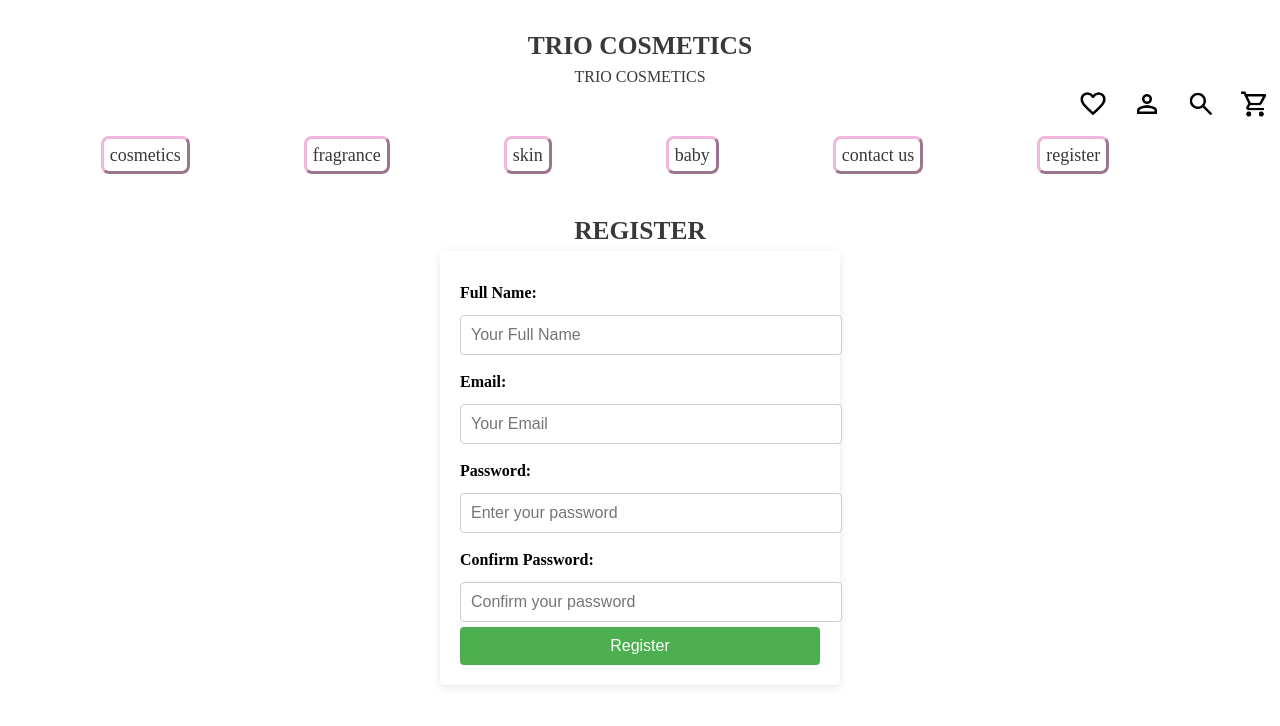
After one commit to dionagashi1/PROJEKTI-WEB, a PHP site: page /register.html in a window 1280 px wide. The commit adds this page. Shown: the top 726 px of the page. Run offline with PHP 8.4, Linux system fonts and the light colour scheme.

Commit message:
update contact ang register form

```diff
--- a/baby.html
+++ b/baby.html
@@ -25,6 +25,7 @@
             <li><a href="skin.html" id="pages" target="_blank" >skin</a></li>
             <li><a href="baby.html" id="pages" target="_blank">baby</a></li>
             <li><a href="contactus.html" id="pages" target="_blank">contact us</a></li>
+            <li><a href="register.html" id="pages" target="_blank">register</a></li>
 
             </ul>
         </nav>
--- a/cosmetics.html
+++ b/cosmetics.html
@@ -25,6 +25,7 @@
             <li><a href="skin.html" id="pages" target="_blank" >skin</a></li>
             <li><a href="baby.html" id="pages" target="_blank">baby</a></li>
             <li><a href="contactus.html" id="pages" target="_blank">contact us</a></li>
+            <li><a href="register.html" id="pages" target="_blank">register</a></li>
 
             </ul>
           </nav>
--- a/fragrance.html
+++ b/fragrance.html
@@ -25,6 +25,7 @@
         <li><a href="skin.html" id="pages" target="_blank" >skin</a></li>
         <li><a href="baby.html" id="pages" target="_blank">baby</a></li>
         <li><a href="contactus.html" id="pages" target="_blank">contact us</a></li>
+        <li><a href="register.html" id="pages" target="_blank">register</a></li>
 
         </ul>
       </nav>
--- /dev/null
+++ b/register.html
@@ -0,0 +1,84 @@
+<!DOCTYPE html>
+<html lang="en">
+<head>
+    <meta charset="UTF-8">
+    <meta name="viewport" content="width=device-width, initial-scale=1.0">
+    <title>Trio Cosmetics</title>
+    <link rel="stylesheet" href="style.css">
+    <script>
+
+document.getElementById('registerForm').addEventListener('submit', function(event) {
+    event.preventDefault();
+
+    let fullname = document.getElementById('fullname').value;
+    let email = document.getElementById('email').value;
+    let password = document.getElementById('password').value;
+    let confirmPassword = document.getElementById('confirmPassword').value;
+
+    if (fullname === "") {
+        alert("Please enter your full name.");
+        return;
+    }
+
+    if (email === "" || !validateEmail(email)) {
+        alert("Please enter a valid email address.");
+        return;
+    }
+
+    if (password === "" || password.length < 6) {
+        alert("Password must be at least 6 characters long.");
+        return;
+    }
+
+    if (password !== confirmPassword) {
+        alert("Password and Confirm Password do not match.");
+        return;
+    }
+
+    alert("Registration successful!");
+});
+
+    </script>
+
+</head>
+<body>
+   <header>
+    <h1>TRIO COSMETICS</h1>
+    <h2>TRIO COSMETICS</h2>
+    <div class="icons">
+        <img src="images/favorite.png" alt="favorite">
+        <img src="images/person.png" alt="account">
+        <img src="images/search.png" alt="search">
+        <img src="images/shopping.png" alt="cart">
+      </div>
+      <nav>
+        <ul>
+
+        <li><a href="cosmetics.html" id="pages" target="_blank">cosmetics</a></li>
+        <li><a href="fragrance.html" id="pages" target="_blank">fragrance</a></li>
+        <li><a href="skin.html" id="pages" target="_blank" >skin</a></li>
+        <li><a href="baby.html" id="pages" target="_blank">baby</a></li>
+        <li><a href="contactus.html" id="pages" target="_blank">contact us</a></li>
+        <li><a href="register.html" id="pages" target="_blank">register</a></li>
+
+        </ul>
+      </nav>
+   </header>
+   <h1>REGISTER</h1>
+   <div class="register-form">
+   <form id="registerForm">
+    <label for="fullname">Full Name:</label>
+    <input type="text" id="fullname" name="fullname" placeholder="Your Full Name">
+
+    <label for="email">Email:</label>
+    <input type="email" id="email" name="email" placeholder="Your Email">
+
+    <label for="password">Password:</label>
+    <input type="password" id="password" name="password" placeholder="Enter your password">
+
+    <label for="confirmPassword">Confirm Password:</label>
+    <input type="password" id="confirmPassword" name="confirmPassword" placeholder="Confirm your password">
+
+    <button type="submit">Register</button>
+</form>
+   </div>
--- a/skin.html
+++ b/skin.html
@@ -25,6 +25,7 @@
         <li><a href="skin.html" id="pages" target="_blank" >skin</a></li>
         <li><a href="baby.html" id="pages" target="_blank">baby</a></li>
         <li><a href="contactus.html" id="pages" target="_blank">contact us</a></li>
+        <li><a href="register.html" id="pages" target="_blank">register</a></li>
 
         </ul>
       </nav>
--- a/style.css
+++ b/style.css
@@ -215,15 +215,16 @@ h1, h2,nav, .icons{
   color: #f3f1f2;
   border-color: #e38dc3;
   padding: 5px;
+   }
 
- }
- button{
+   button{
   border-width: 8px;
   border-radius: 8px;
   color: #e38dc3;
   border-style: double;
   border-color: #f3f1f2;
  }
+
  footer{
   height: 100%;
   width: 100%;
@@ -505,3 +506,125 @@ color: #f881c6;
   width: 100%;
   border-radius: 15px;
 }
+
+/*contactus*/
+ .contact-form {
+ background: #fff;
+ padding: 20px;
+ box-shadow: 0 4px 8px rgba(0, 0, 0, 0.1);
+ width: 400px;
+ border-radius: 8px;
+ margin: 10px 0px 0px 600px;
+ }
+
+ .contact-form h2 {
+   text-align: center;
+    color: #030202;
+    }
+
+.contact-form label {
+ display: block;
+margin-bottom: 8px;
+color: #050303;
+    }
+
+.contact-form input,
+.contact-form textarea {
+  width: 100%;
+  padding: 10px;
+  margin-bottom: 15px;
+  border: 1px solid #ddd;
+  border-radius: 5px;
+  font-size: 16px;
+  color: #030202;
+  }
+
+  .contact-form input[type="submit"] {
+  background-color: #4CAF50;
+   color: rgb(19, 18, 18);
+  border: none;
+   cursor: pointer;
+        }
+
+.contact-form input[type="submit"]:hover {
+        background-color: #45a049;
+        }
+
+.error {
+        color: red;
+        font-size: 14px;
+        }
+
+/*registerform*/
+
+
+.register-form {
+  background-color: #fff;
+  padding: 20px;
+  border-radius: 5px;
+  box-shadow: 0 2px 10px rgba(0, 0, 0, 0.1);
+  max-width: 400px;
+  margin: 0 auto;
+}
+
+.register-form label {
+  display: block;
+  margin: 10px 0 5px;
+  font-weight: bold;
+}
+
+.register-form input {
+  width: 100%;
+  padding: 10px;
+  margin: 5px 0;
+  border: 1px solid #ccc;
+  border-radius: 4px;
+  font-size: 16px;
+  color: #000;
+}
+
+.register-form input[type="password"] {
+  font-family: 'Arial', sans-serif;
+
+}
+
+.register-form button {
+  background-color: #4CAF50;
+  color: white;
+  padding: 10px 15px;
+  border: none;
+  border-radius: 4px;
+  cursor: pointer;
+  width: 100%;
+  font-size: 16px;
+}
+
+ .register-form button:hover {
+  background-color: #45a049;
+}
+
+.register-form input:focus,
+.register-form button:focus {
+  outline: none;
+  border-color: #4CAF50;
+}
+
+.register-form input.error {
+  border-color: red;
+}
+
+.register-form textarea {
+  resize: vertical;
+  min-height: 100px;
+}
+
+.error-message {
+  color: red;
+  font-size: 14px;
+  margin-top: -5px;
+}
+
+.success-message {
+  color: green;
+  font-size: 14px;
+}
```
Also changed, not shown: contactus.html (+60 -2 lines), index.html (+4 -3 lines).
